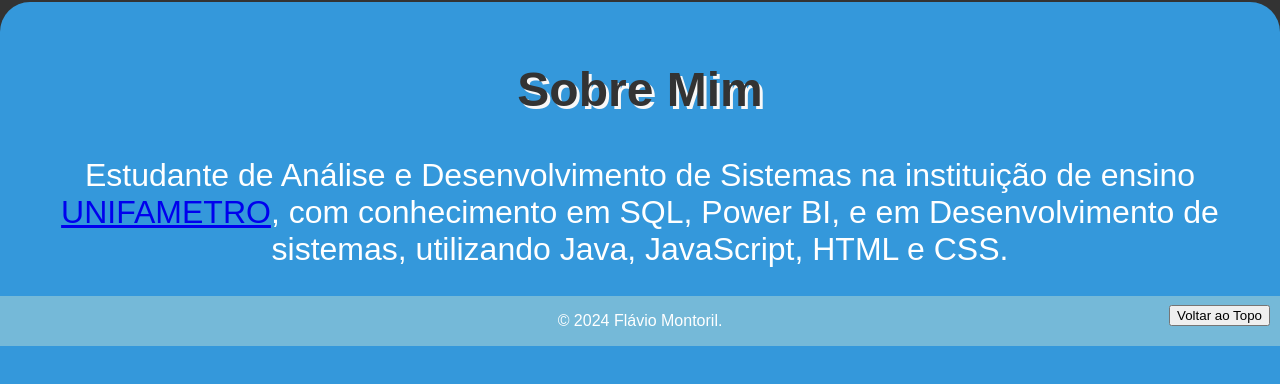
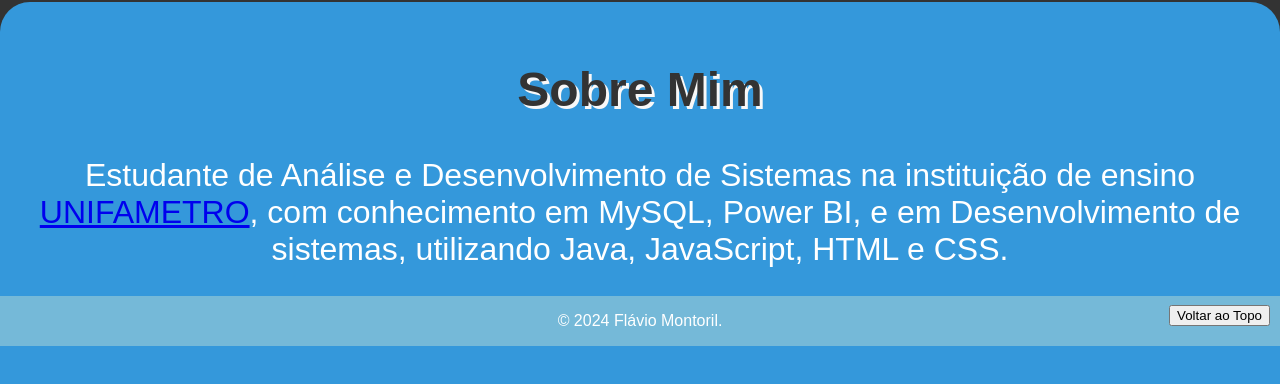
Before and after one commit to FlavioMontoril/Portfolio, a plain HTML site: page index.html in a window 1280 px wide. Shown: the part 454-838 px from the top of the page. Drawn offline with Linux system fonts and the light colour scheme.

Commit message:
alterado sobremim

```diff
--- a/index.html
+++ b/index.html
@@ -22,7 +22,7 @@
     <section id="sobre" class="section1">
         <h2>Sobre Mim</h2>
         <p>Estudante de Análise e Desenvolvimento de Sistemas na instituição de ensino <a href="https://unifametro.edu.br/graduacao/analise-e-desenvolvimento-de-sistemas/?modalidade=presencial" target="_blank">UNIFAMETRO</a>,
-            com conhecimento em SQL, Power BI, e em Desenvolvimento de sistemas, utilizando Java, JavaScript, HTML e CSS.</p>
+            com conhecimento em MySQL, Power BI, e em Desenvolvimento de sistemas, utilizando Java, JavaScript, HTML e CSS.</p>
     </section>
 
     <section id="projetos" class="section2">
```
